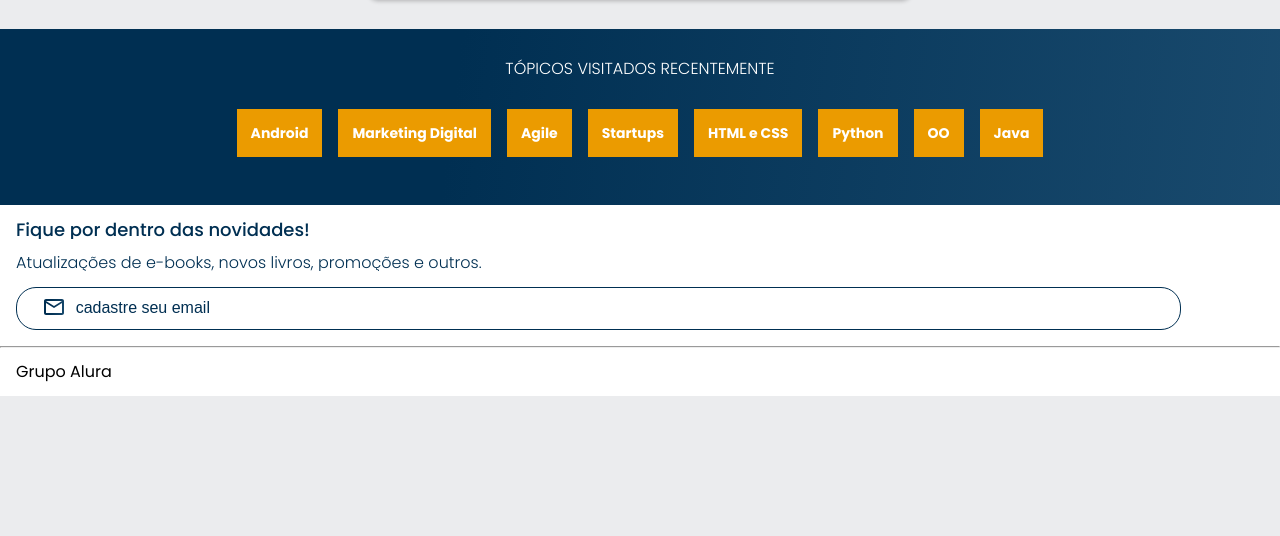
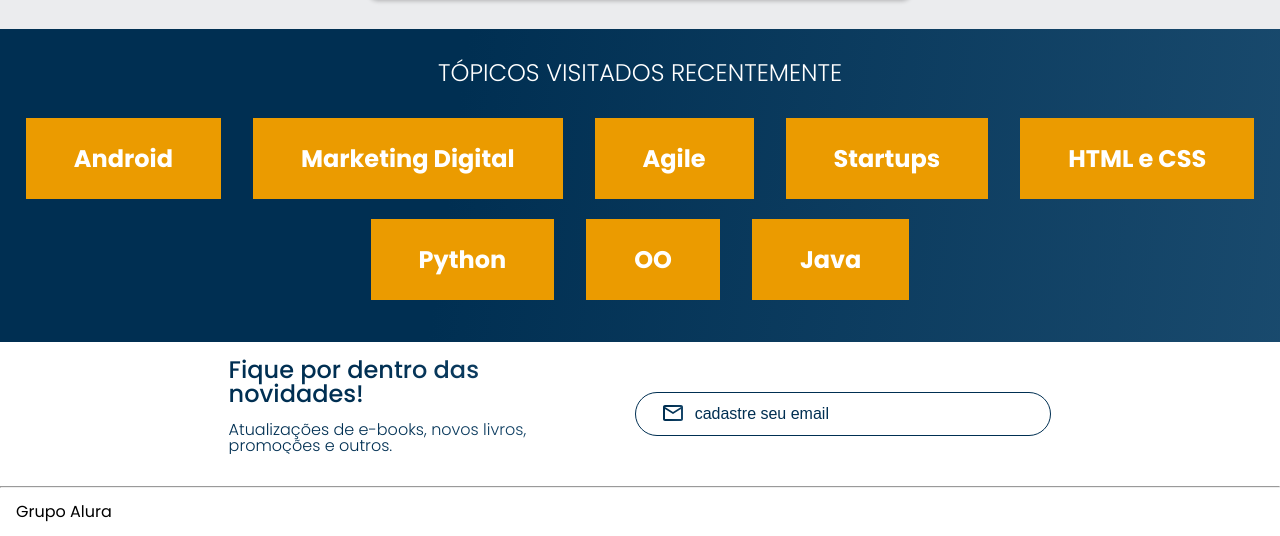
Before and after one commit to JefersonDomingos/projeto-Alurabooks, a plain HTML site: page index.html in a window 1280 px wide. Shown: the part 2076-2612 px from the top of the page. Before the commit the page ends 2472 px from the top, so only its background shows below. Drawn offline with nearby package versions, Linux system fonts and the light colour scheme.

Commit message:
parte tópicos 1024px

```diff
--- a/index.html
+++ b/index.html
@@ -218,8 +218,10 @@
         </ul>
     </section>
     <section class="contato">
-        <h2 class="contato__titulo">Fique por dentro das novidades!</h2>
-        <p class="contato__texto">Atualizações de e-books, novos livros, promoções e outros.</p>
+        <div class="contato__descrição">
+            <h2 class="contato__titulo">Fique por dentro das novidades!</h2>
+            <p class="contato__texto">Atualizações de e-books, novos livros, promoções e outros.</p>
+        </div>
         <input type="text" class="campo__email" placeholder="cadastre seu email">
     </section>
 
--- a/styles/contato.css
+++ b/styles/contato.css
@@ -41,3 +41,25 @@
     background: url("../img/Email.svg") no-repeat;
     padding-left: 2em;
 }
+
+@media screen and (min-width:1024px){
+    .contato{
+        display:flex;
+        justify-content: center;
+        align-items: center;
+    }
+
+    .contato__descrição{
+        margin-right: 2em;
+        width: 30%;
+    }
+
+    .contato__titulo{
+        font-size:24px;
+    }
+
+    .campo__email{
+        width: 30%;
+        border-radius: 25px;
+    }
+}
--- a/styles/topicos.css
+++ b/styles/topicos.css
@@ -28,3 +28,18 @@
     font-size:14px;
     font-weight: 600;
 }
+
+@media screen and (min-width:1024px){
+    .tópicos__titulo{
+        font-size: 24px;
+    }
+
+    .tópicos__item{
+        margin: 2.4em 1em;
+    }
+
+    .tópicos__link{
+        font-size: 24px;
+        padding:1em 2em 1em 2em;
+    }
+}
```
